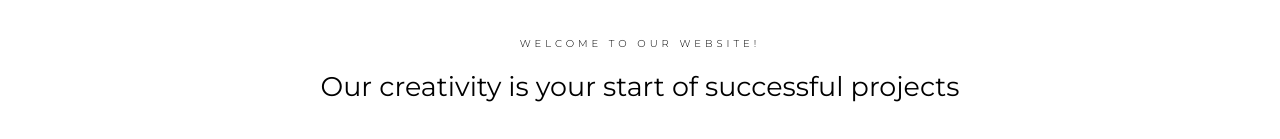
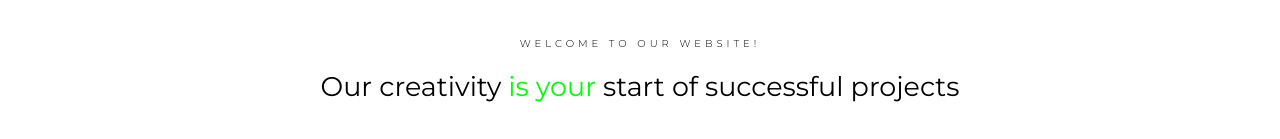
Before and after one commit to szymonKrolikowski/avocadoStudio-webSite, a plain HTML site: page index.html in a window 1280 px wide. Shown: the part 813-952 px from the top of the page. Drawn offline with Linux system fonts and the light colour scheme.

Commit message:
Add style to limeColorSpan

```diff
--- a/sass/main.sass
+++ b/sass/main.sass
@@ -45,6 +45,8 @@ html
     margin-bottom: 1rem
     line-height: 2.3rem
 
+.limeColorSpan
+    color: $lime
 
 .header
     width: 100vw
```
Also changed, not shown: css/main.css, 1 other file.
